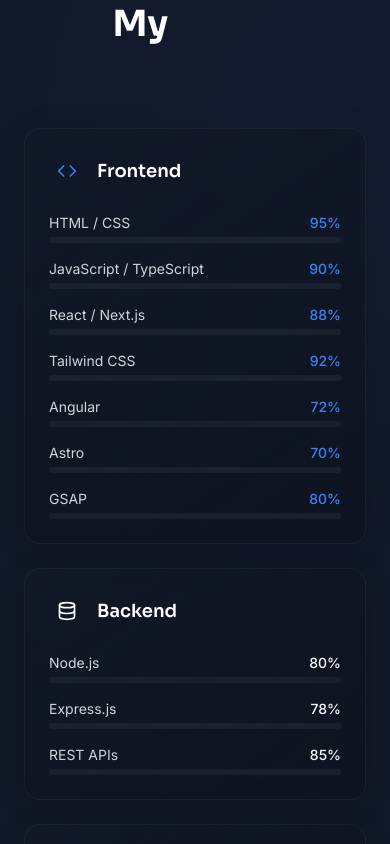
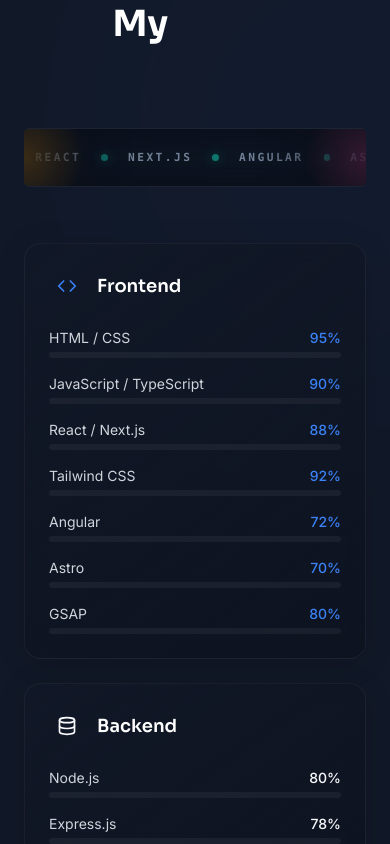
Before and after one commit to Imran-Shovon/portfolio, a Next.js app: page / in a window 390 px wide. Shown: the part 2720-3564 px from the top of the page. Built offline with nearby package versions, Linux system fonts and the light colour scheme.

Commit message:
autoplay carousel added

```diff
--- a/src/app/globals.css
+++ b/src/app/globals.css
@@ -2,84 +2,112 @@
 
 /* ─── Design Tokens ─────────────────────────────────────────────────────── */
 @theme {
-  --color-accent-blue:   #3B82F6;
-  --color-accent-purple: #8B5CF6;
-  --color-accent-cyan:   #06B6D4;
+  --color-accent-blue: #3b82f6;
+  --color-accent-purple: #8b5cf6;
+  --color-accent-cyan: #06b6d4;
 }
 
 /* ─── Dark Theme (default) ───────────────────────────────────────────────── */
 :root,
 [data-theme="dark"] {
-  --color-base:    #0B0F19;
+  --color-base: #0b0f19;
   --color-surface: #111827;
-  --color-text:    #F9FAFB;
+  --color-text: #f9fafb;
 
   /* Card / panel */
-  --card-bg:     linear-gradient(145deg, rgba(17,24,39,0.9), rgba(11,15,25,0.5));
-  --card-solid:  rgba(17,24,39,0.9);
-  --card-hover:  rgba(17,24,39,0.95);
+  --card-bg: linear-gradient(
+    145deg,
+    rgba(17, 24, 39, 0.9),
+    rgba(11, 15, 25, 0.5)
+  );
+  --card-solid: rgba(17, 24, 39, 0.9);
+  --card-hover: rgba(17, 24, 39, 0.95);
 
   /* Borders */
-  --border:       rgba(255,255,255,0.05);
-  --border-alt:   rgba(255,255,255,0.08);
-  --border-hover: rgba(255,255,255,0.15);
+  --border: rgba(255, 255, 255, 0.05);
+  --border-alt: rgba(255, 255, 255, 0.08);
+  --border-hover: rgba(255, 255, 255, 0.15);
 
   /* Text */
-  --text-muted:  #9CA3AF;
-  --text-dim:    #6B7280;
-  --text-dimmer: #4B5563;
+  --text-muted: #9ca3af;
+  --text-dim: #6b7280;
+  --text-dimmer: #4b5563;
 
   /* Navigation */
-  --nav-bg:        rgba(11,15,25,0.88);
-  --nav-mobile-bg: rgba(11,15,25,0.97);
+  --nav-bg: rgba(11, 15, 25, 0.88);
+  --nav-mobile-bg: rgba(11, 15, 25, 0.97);
 
   /* Form inputs */
-  --input-bg:     rgba(255,255,255,0.05);
-  --input-border: rgba(255,255,255,0.10);
+  --input-bg: rgba(255, 255, 255, 0.05);
+  --input-border: rgba(255, 255, 255, 0.1);
 
   /* Overlay (hover over image) */
-  --overlay-bg: rgba(11,15,25,0.80);
+  --overlay-bg: rgba(11, 15, 25, 0.8);
 
   /* Tags / badges */
-  --tag-bg:     rgba(255,255,255,0.04);
-  --tag-border: rgba(255,255,255,0.06);
+  --tag-bg: rgba(255, 255, 255, 0.04);
+  --tag-border: rgba(255, 255, 255, 0.06);
+
+  /* Skills ticker */
+  --ticker-bg: rgba(11, 15, 25, 0.34);
+  --ticker-border: rgba(148, 163, 184, 0.1);
+  --ticker-text: #718096;
+  --ticker-dot: #0f766e;
+  --ticker-dot-glow: rgba(20, 184, 166, 0.35);
+  --ticker-sunrise: rgba(245, 158, 11, 0.2);
+  --ticker-sunset: rgba(236, 72, 153, 0.18);
+  --ticker-edge-bg: rgba(11, 15, 25, 0.86);
 }
 
 /* ─── Light Theme ────────────────────────────────────────────────────────── */
 html[data-theme="light"] {
-  --color-base:    #F0F4F8;
-  --color-surface: #FFFFFF;
-  --color-text:    #0F172A;
+  --color-base: #f0f4f8;
+  --color-surface: #ffffff;
+  --color-text: #0f172a;
 
   /* Card / panel */
-  --card-bg:    linear-gradient(145deg, rgba(255,255,255,0.97), rgba(241,245,249,0.80));
-  --card-solid: rgba(255,255,255,0.97);
-  --card-hover: rgba(255,255,255,1.0);
+  --card-bg: linear-gradient(
+    145deg,
+    rgba(255, 255, 255, 0.97),
+    rgba(241, 245, 249, 0.8)
+  );
+  --card-solid: rgba(255, 255, 255, 0.97);
+  --card-hover: rgba(255, 255, 255, 1);
 
   /* Borders */
-  --border:       rgba(15,23,42,0.08);
-  --border-alt:   rgba(15,23,42,0.11);
-  --border-hover: rgba(15,23,42,0.20);
+  --border: rgba(15, 23, 42, 0.08);
+  --border-alt: rgba(15, 23, 42, 0.11);
+  --border-hover: rgba(15, 23, 42, 0.2);
 
   /* Text */
-  --text-muted:  #475569;
-  --text-dim:    #64748B;
-  --text-dimmer: #94A3B8;
+  --text-muted: #475569;
+  --text-dim: #64748b;
+  --text-dimmer: #94a3b8;
 
   /* Navigation */
-  --nav-bg:        rgba(255,255,255,0.92);
-  --nav-mobile-bg: rgba(255,255,255,0.98);
+  --nav-bg: rgba(255, 255, 255, 0.92);
+  --nav-mobile-bg: rgba(255, 255, 255, 0.98);
 
   /* Form inputs */
-  --input-bg:     rgba(15,23,42,0.04);
-  --input-border: rgba(15,23,42,0.12);
+  --input-bg: rgba(15, 23, 42, 0.04);
+  --input-border: rgba(15, 23, 42, 0.12);
 
   /* Overlay */
-  --overlay-bg: rgba(241,245,249,0.90);
+  --overlay-bg: rgba(241, 245, 249, 0.9);
 
   /* Tags / badges */
-  --tag-bg:     rgba(15,23,42,0.04);
-  --tag-border: rgba(15,23,42,0.08);
+  --tag-bg: rgba(15, 23, 42, 0.04);
+  --tag-border: rgba(15, 23, 42, 0.08);
+
+  /* Skills ticker */
+  --ticker-bg: rgba(255, 255, 255, 0.62);
+  --ticker-border: rgba(15, 23, 42, 0.08);
+  --ticker-text: #475569;
+  --ticker-dot: #0d9488;
+  --ticker-dot-glow: rgba(13, 148, 136, 0.28);
+  --ticker-sunrise: rgba(251, 191, 36, 0.34);
+  --ticker-sunset: rgba(244, 114, 182, 0.28);
+  --ticker-edge-bg: rgba(255, 255, 255, 0.9);
 }
 
 /* ─── Base Styles ─────────────────────────────────────────────────────────── */
@@ -92,12 +120,14 @@
   color: var(--color-text);
   font-family: var(--font-inter), sans-serif;
   overflow-x: hidden;
-  transition: background-color 0.3s ease, color 0.3s ease;
+  transition:
+    background-color 0.3s ease,
+    color 0.3s ease;
 }
 
 /* ─── Selection ───────────────────────────────────────────────────────────── */
 ::selection {
-  background: rgba(59,130,246,0.30);
+  background: rgba(59, 130, 246, 0.3);
   color: #fff;
 }
 
@@ -108,17 +138,26 @@
 }
 
 /* ─── Custom Scrollbar ────────────────────────────────────────────────────── */
-::-webkit-scrollbar { width: 6px; }
-::-webkit-scrollbar-track { background: var(--color-base); }
-::-webkit-scrollbar-thumb { background: rgba(59,130,246,0.30); border-radius: 6px; }
-::-webkit-scrollbar-thumb:hover { background: var(--color-accent-blue); }
+::-webkit-scrollbar {
+  width: 6px;
+}
+::-webkit-scrollbar-track {
+  background: var(--color-base);
+}
+::-webkit-scrollbar-thumb {
+  background: rgba(59, 130, 246, 0.3);
+  border-radius: 6px;
+}
+::-webkit-scrollbar-thumb:hover {
+  background: var(--color-accent-blue);
+}
 
 /* ─── Glass Utilities ─────────────────────────────────────────────────────── */
 @utility glass {
-  background: rgba(17,24,39,0.60);
+  background: rgba(17, 24, 39, 0.6);
   backdrop-filter: blur(12px);
   -webkit-backdrop-filter: blur(12px);
-  border: 1px solid rgba(255,255,255,0.05);
+  border: 1px solid rgba(255, 255, 255, 0.05);
 }
 
 @utility glass-card {
@@ -126,19 +165,20 @@
   backdrop-filter: blur(10px);
   -webkit-backdrop-filter: blur(10px);
   border: 1px solid var(--border);
-  box-shadow: 0 4px 30px rgba(0,0,0,0.12);
+  box-shadow: 0 4px 30px rgba(0, 0, 0, 0.12);
 }
 
 @utility text-glow {
-  text-shadow: 0 0 20px rgba(59,130,246,0.35);
+  text-shadow: 0 0 20px rgba(59, 130, 246, 0.35);
 }
 
 @utility icon-glow {
-  filter: drop-shadow(0 0 10px rgba(139,92,246,0.50));
+  filter: drop-shadow(0 0 10px rgba(139, 92, 246, 0.5));
 }
 
 @utility gradient-text {
-  background: linear-gradient(90deg,
+  background: linear-gradient(
+    90deg,
     var(--color-accent-blue),
     var(--color-accent-purple),
     var(--color-accent-cyan),
@@ -151,22 +191,142 @@
   animation: shimmer 4s linear infinite;
 }
 
+.tech-carousel {
+  position: relative;
+  width: 100%;
+  overflow: hidden;
+  border-top: 1px solid var(--ticker-border);
+  border-bottom: 1px solid var(--ticker-border);
+  background: var(--ticker-bg);
+  box-shadow:
+    inset 38px 0 42px var(--ticker-edge-bg),
+    inset -38px 0 42px var(--ticker-edge-bg);
+  border-radius: 5px;
+}
+
+.tech-carousel::before,
+.tech-carousel::after {
+  position: absolute;
+  top: 0;
+  bottom: 0;
+  z-index: 2;
+  width: min(28vw, 13rem);
+  content: "";
+  pointer-events: none;
+}
+
+.tech-carousel::before {
+  left: 0;
+  background:
+    radial-gradient(
+      circle at left center,
+      var(--ticker-sunrise),
+      transparent 54%
+    ),
+    linear-gradient(90deg, var(--ticker-edge-bg), transparent);
+}
+
+.tech-carousel::after {
+  right: 0;
+  background:
+    radial-gradient(
+      circle at right center,
+      var(--ticker-sunset),
+      transparent 54%
+    ),
+    linear-gradient(270deg, var(--ticker-edge-bg), transparent);
+}
+
+.tech-carousel-track {
+  display: flex;
+  width: max-content;
+  animation: tech-carousel 38s linear infinite;
+  will-change: transform;
+  transform: translate3d(0, 0, 0);
+}
+
+.tech-carousel-track:hover {
+  animation-play-state: paused;
+}
+
+.tech-carousel-unit {
+  display: flex;
+  flex-shrink: 0;
+  align-items: center;
+  gap: clamp(1.25rem, 3vw, 2.25rem);
+  padding: 1.45rem clamp(1.25rem, 3vw, 2.25rem) 1.45rem 0;
+}
+
+.tech-carousel-item {
+  color: var(--ticker-text);
+  font-family:
+    ui-monospace, SFMono-Regular, Menlo, Monaco, Consolas, "Liberation Mono",
+    monospace;
+  font-size: clamp(0.7rem, 1.1vw, 0.9rem);
+  font-weight: 600;
+  letter-spacing: 0.22em;
+  line-height: 1;
+  text-transform: uppercase;
+  white-space: nowrap;
+}
+
+.tech-carousel-dot {
+  width: 0.42rem;
+  height: 0.42rem;
+  flex: 0 0 auto;
+  border-radius: 999px;
+  background: var(--ticker-dot);
+  box-shadow: 0 0 12px var(--ticker-dot-glow);
+}
+
 /* ─── Light-mode Tailwind text overrides ─────────────────────────────────── */
-[data-theme="light"] .text-gray-300 { color: #334155; }
-[data-theme="light"] .text-gray-400 { color: #475569; }
-[data-theme="light"] .text-gray-500 { color: #64748B; }
-[data-theme="light"] .text-gray-600 { color: #94A3B8; }
+[data-theme="light"] .text-gray-300 {
+  color: #334155;
+}
+[data-theme="light"] .text-gray-400 {
+  color: #475569;
+}
+[data-theme="light"] .text-gray-500 {
+  color: #64748b;
+}
+[data-theme="light"] .text-gray-600 {
+  color: #94a3b8;
+}
 /* Section and card headings: white → dark */
-[data-theme="light"] section .text-white:not(a):not(button):not([class*="bg-"]) { color: #0F172A; }
-[data-theme="light"] footer  .text-white:not(a):not(button) { color: #0F172A; }
+[data-theme="light"]
+  section
+  .text-white:not(a):not(button):not([class*="bg-"]) {
+  color: #0f172a;
+}
+[data-theme="light"] footer .text-white:not(a):not(button) {
+  color: #0f172a;
+}
 
 /* ─── Keyframes ───────────────────────────────────────────────────────────── */
 @keyframes shimmer {
-  0%   { background-position: -200% center; }
-  100% { background-position:  200% center; }
+  0% {
+    background-position: -200% center;
+  }
+  100% {
+    background-position: 200% center;
+  }
 }
 
 @keyframes float {
-  0%, 100% { transform: translateY(0); }
-  50%       { transform: translateY(-12px); }
+  0%,
+  100% {
+    transform: translateY(0);
+  }
+  50% {
+    transform: translateY(-12px);
+  }
 }
+
+@keyframes tech-carousel {
+  0% {
+    transform: translate3d(0, 0, 0);
+  }
+  100% {
+    transform: translate3d(-50%, 0, 0);
+  }
+}
--- a/src/components/Skills.tsx
+++ b/src/components/Skills.tsx
@@ -3,7 +3,7 @@
 import { useEffect, useRef } from "react";
 import gsap from "gsap";
 import { ScrollTrigger } from "gsap/ScrollTrigger";
-import { Code, Database, Cpu, Globe, BookOpen } from "lucide-react";
+import { Code, Database, Cpu, BookOpen } from "lucide-react";
 import { TextReveal } from "@/components/ScrollReveal";
 
 gsap.registerPlugin(ScrollTrigger);
@@ -62,6 +62,12 @@
   "Data Analysis", "Machine Learning", "Research Writing", "VS Code",
 ];
 
+function TechBadge({ tech }: { tech: string }) {
+  return (
+    <span className="tech-carousel-item">{tech}</span>
+  );
+}
+
 export function Skills() {
   const sectionRef = useRef<HTMLElement>(null);
   const cardsRef = useRef<HTMLDivElement>(null);
@@ -95,8 +101,24 @@
           <div className="w-16 h-1 rounded-full" style={{ background: "linear-gradient(90deg, var(--color-accent-blue), var(--color-accent-cyan))" }} />
         </TextReveal>
 
+        {/* Tech Carousel */}
+        <div className="tech-carousel mb-14">
+          <div className="tech-carousel-track">
+            {[...techBadges, ...techBadges].map((tech, index) => (
+              <div
+                key={`${tech}-${index}`}
+                className="tech-carousel-unit"
+                aria-hidden={index >= techBadges.length}
+              >
+                <TechBadge tech={tech} />
+                <span className="tech-carousel-dot" />
+              </div>
+            ))}
+          </div>
+        </div>
+
         {/* Skill Cards */}
-        <div ref={cardsRef} className="grid grid-cols-1 md:grid-cols-2 gap-6 mb-12">
+        <div ref={cardsRef} className="grid grid-cols-1 md:grid-cols-2 gap-6">
           {skillCategories.map(({ title, icon: Icon, color, skills }) => (
             <div
               key={title}
@@ -134,29 +156,6 @@
             </div>
           ))}
         </div>
-
-        {/* Tech Cloud */}
-        <div className="flex flex-wrap gap-3 justify-center">
-          {techBadges.map(tech => (
-            <span
-              key={tech}
-              className="px-4 py-2 text-sm rounded-full text-gray-300 transition-all duration-300 cursor-default"
-              style={{ background: "rgba(255,255,255,0.04)", border: "1px solid rgba(255,255,255,0.08)" }}
-              onMouseEnter={e => {
-                (e.currentTarget.style.color) = "white";
-                (e.currentTarget.style.borderColor) = "var(--color-accent-blue)";
-                (e.currentTarget.style.background) = "rgba(59,130,246,0.1)";
-              }}
-              onMouseLeave={e => {
-                (e.currentTarget.style.color) = "";
-                (e.currentTarget.style.borderColor) = "rgba(255,255,255,0.08)";
-                (e.currentTarget.style.background) = "rgba(255,255,255,0.04)";
-              }}
-            >
-              {tech}
-            </span>
-          ))}
-        </div>
       </div>
     </section>
   );
```
